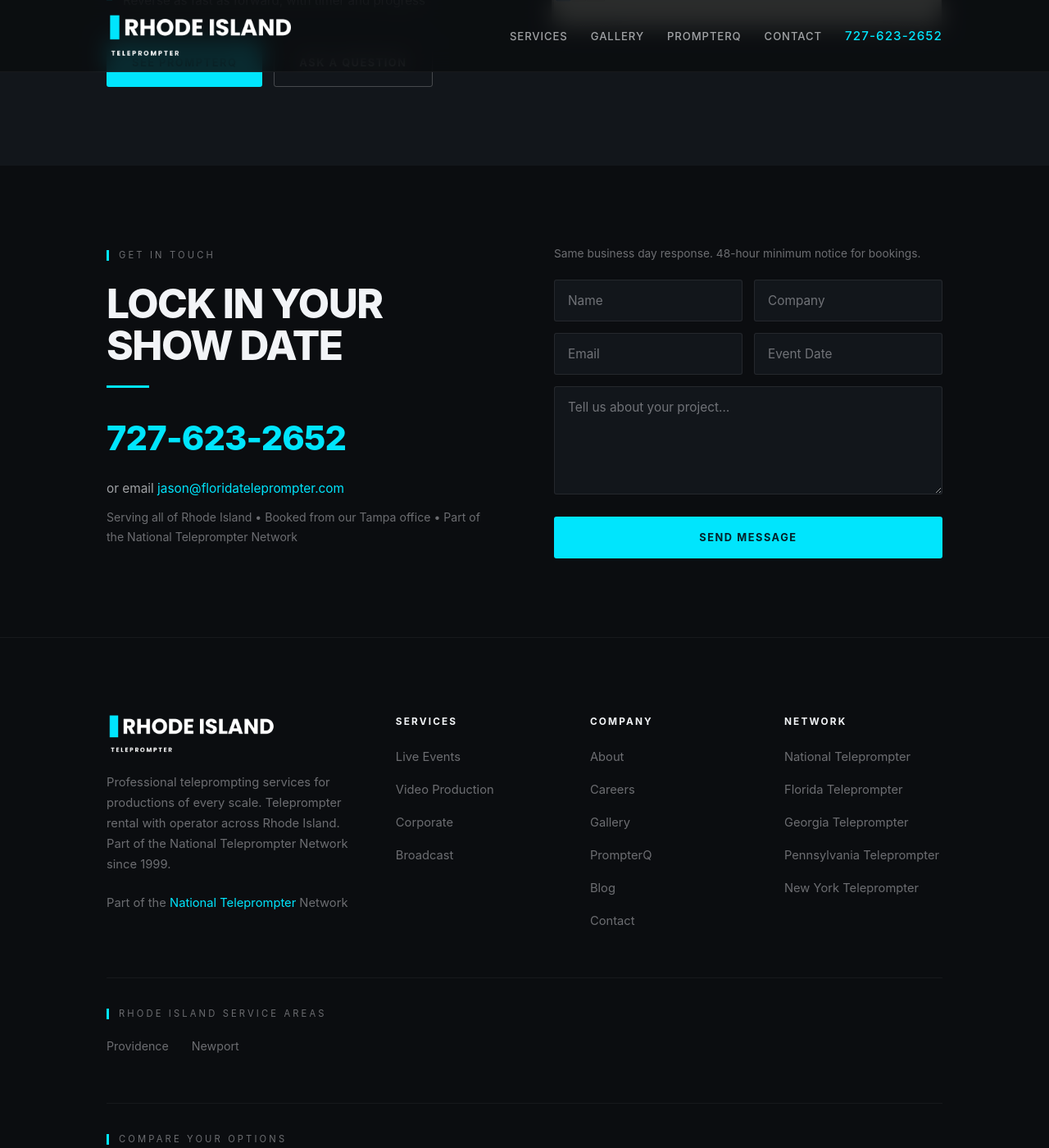
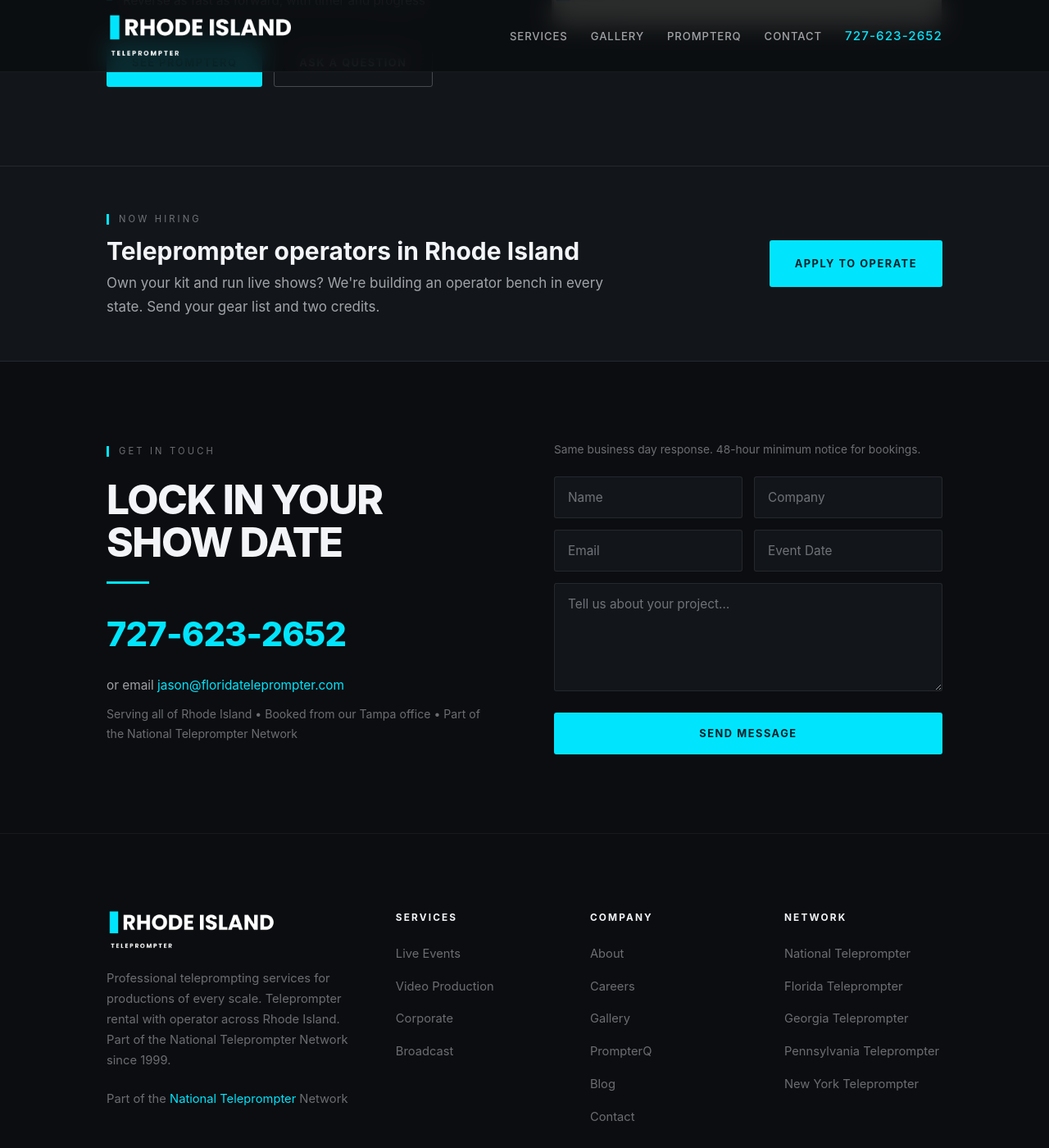
Before and after one commit to jasproj/rhodeislandteleprompter, a Jekyll site: the page index.html, which Jekyll copies as it is, in a window 1280 px wide and 1400 px high, scrolled down 6121 px. Shown: the whole window at 82% size. Built offline with Jekyll 4.4.1, drawn with Linux system fonts in a browser that asks for light colours.

Commit message:
feat: "Now Hiring Operators" band above the contact section
A visible operator-recruiting callout on the home page. Until now the only
path to the application form was a footer link. The band names the state,
says what we want (own kit, live-show experience, gear list + two credits)
and sends applicants to the existing careers page. Styled with the site's
own CSS variables; no new colors, fonts or scripts. Verified at 1280 and
390 wide.

Co-Authored-By: Claude Fable 5.1 <noreply@anthropic.com>
Claude-Session: https://claude.ai/code/session_01SW4oYwAA8ZEcmkVZYUBX96

```diff
--- a/index.html
+++ b/index.html
@@ -440,6 +440,13 @@
             html { scroll-behavior: auto; }
             * { transition: none !important; animation: none !important; }
         }
+
+        /* Hiring band */
+        .hiring { padding: clamp(36px, 4vw, 56px) 0; background: var(--surface); border-top: 1px solid var(--line); border-bottom: 1px solid var(--line); }
+        .hiring-wrap { display: flex; align-items: center; justify-content: space-between; gap: 28px; flex-wrap: wrap; }
+        .hiring-title { font-size: clamp(22px, 2.6vw, 30px); line-height: 1.15; margin: 6px 0 8px; }
+        .hiring-text { color: var(--text-dim); margin: 0; max-width: 60ch; }
+        .hiring .btn { white-space: nowrap; }
     </style>
 </head>
 <body>
@@ -668,6 +675,18 @@
         </div>
     </section>
 
+        <!-- Hiring -->
+    <section class="hiring" id="hiring" aria-label="Now hiring teleprompter operators">
+        <div class="wrap hiring-wrap">
+            <div>
+                <span class="eyebrow">Now Hiring</span>
+                <h2 class="hiring-title">Teleprompter operators in Rhode Island</h2>
+                <p class="hiring-text">Own your kit and run live shows? We're building an operator bench in every state. Send your gear list and two credits.</p>
+            </div>
+            <a href="careers.html" class="btn btn-primary">Apply to operate</a>
+        </div>
+    </section>
+
     <!-- Contact -->
     <section class="contact" id="contact">
         <div class="wrap">
```
